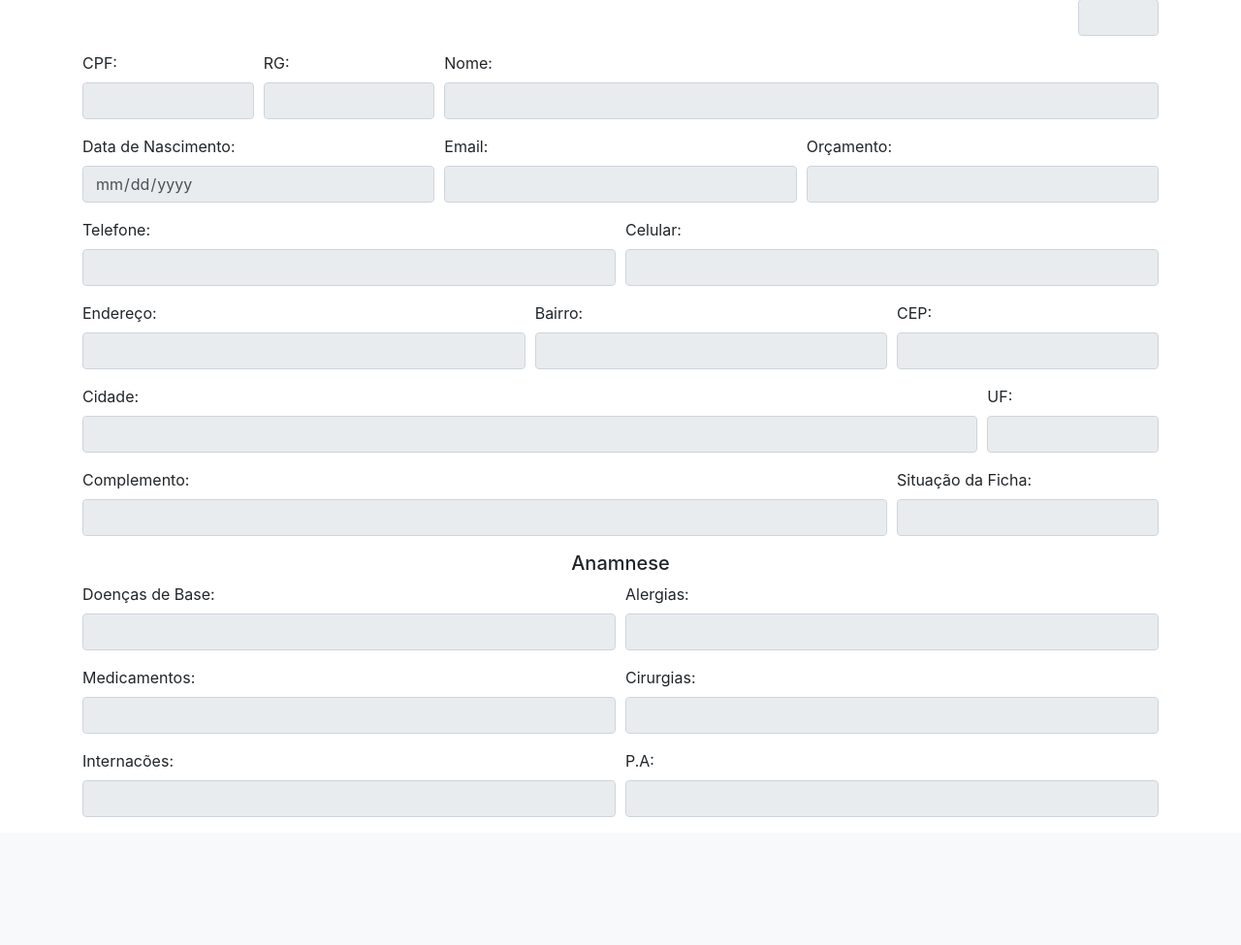
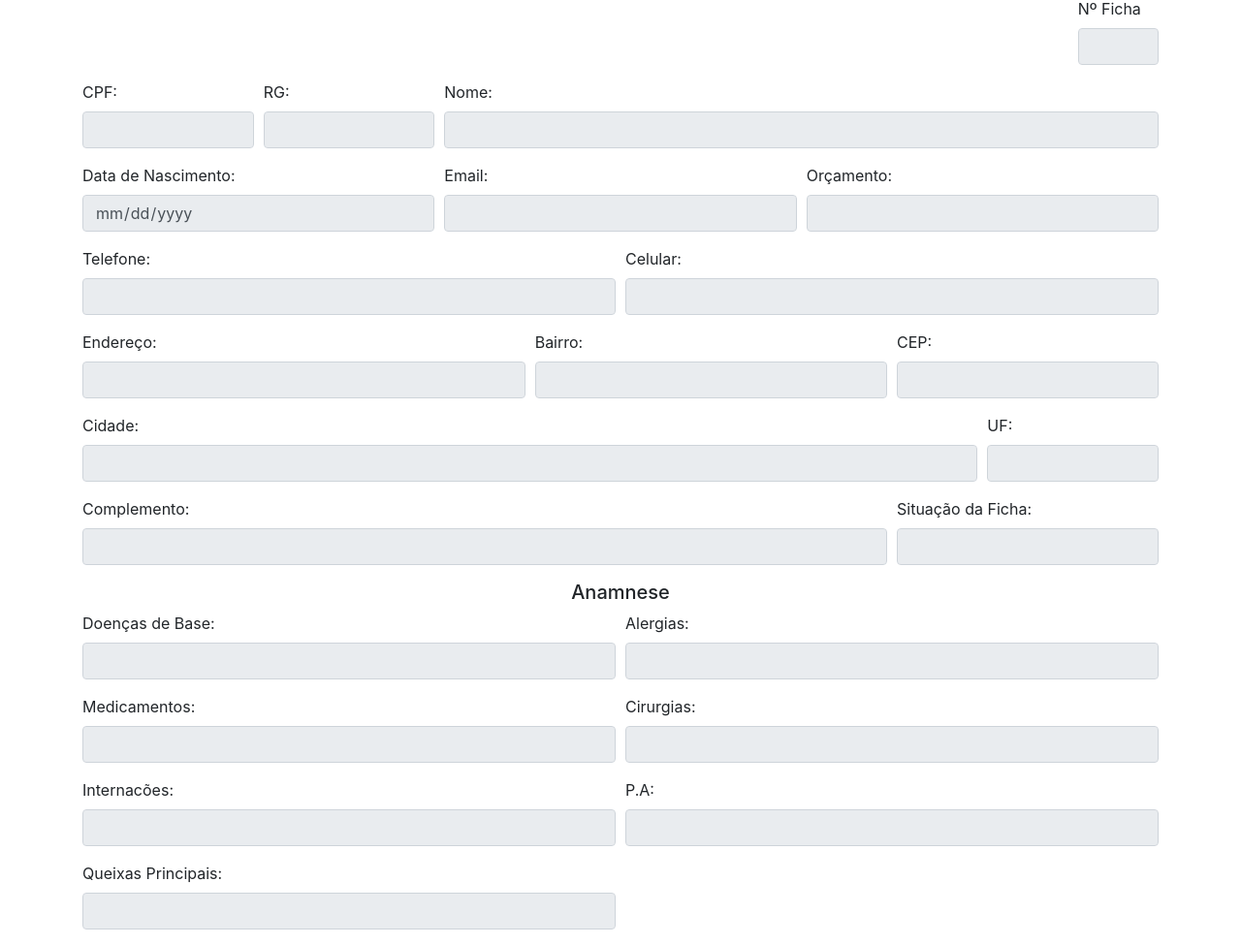
Before and after one commit to ondontoprojeto/Odontologico---Apresenta-o, a PHP site: page /ficha.php?id=1 in a window 1280 px wide. Shown: the part 581-1556 px from the top of the page at 97% size. Before the commit the page ends 1424 px from the top, so only its background shows below. Run offline with PHP 8.4, Linux system fonts and the light colour scheme; data that the repository does not hold is empty.

Commit message:
Add files via upload

```diff
--- a/ficha.php
+++ b/ficha.php
@@ -49,6 +49,8 @@
                 $complemento = $array['complemento'];
             }
         ?>
+        <h4 class="text-center mb-2">Dra. ADRIANE B. PIRES MAIA</h4>
+        <h4 class="text-center mb-2">Dra. CRISTIANI B. PIRES SANT'ANNA</h4>
         <h1 class = "text-center mb-4">Ficha do Paciente - <?php echo $nome?></h1>
         <div class = "container">
             <input type="button" class ="btn btn-dark ml-2" onclick="window.print();" value="Imprimir">
@@ -171,6 +173,11 @@
                     <label for="pa">P.A:</label>
                     <input type="text" class="form-control" id="pa" placeholder="" name = "pa" value = "<?php echo $pa?>" disabled>
                 </div>
+
+                <div class="form-group col-md-6">
+                    <label for="queixaprinc">Queixas Principais:</label>
+                    <input type="text" class="form-control" id="queixaprinc" placeholder="" name = "queixaprinc" value = "<?php echo $queixaprinc?>" disabled>
+                </div>
             </div>
         </div>
 
```
Also changed, not shown: logo.png (added), 1 other file.
